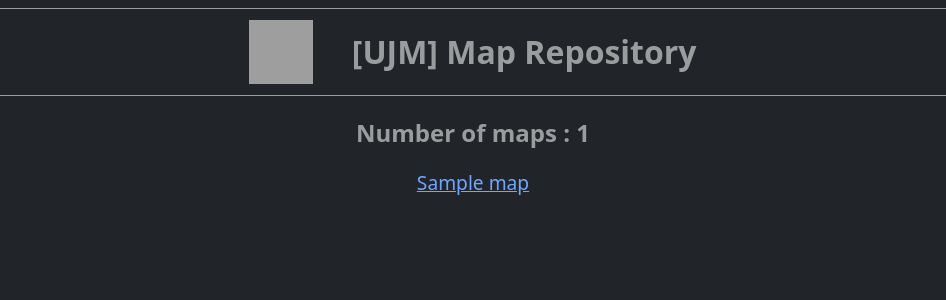
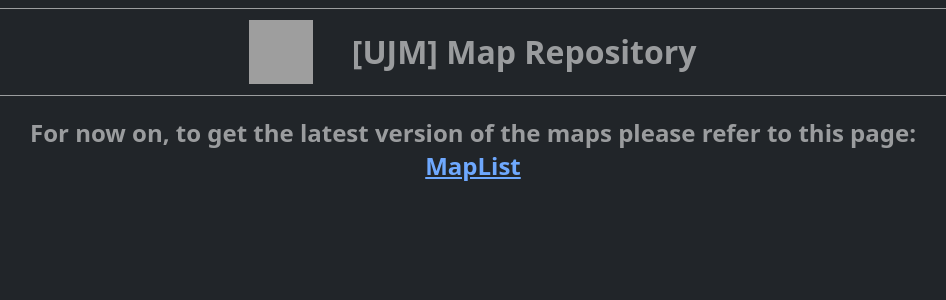
Before and after one commit to AntoineMeresse/UrbanTerror_Discord_Bridge, a FastAPI app: template templates/maplist.html in a window 1280 px wide. Shown: the top 300 px of the page, without its empty margins (167-1113 px from the left). Run offline with FastAPI, Linux system fonts and the light colour scheme; the template is opened without the code that fills it: most values are stand-ins (such as "Sample title", 1, 10 or a date in 2020); parts of the project's set-up code (start-up, migrations or seed data) failed here and were passed over; grey boxes are pictures that could not be loaded.

Commit message:
chore: refer to ujm website

```diff
--- a/templates/maplist.html
+++ b/templates/maplist.html
@@ -59,10 +59,10 @@
             <h1>[UJM] Map Repository</h1>
         </div>
         <div class="maplist">
-            <h2>Number of maps : {{number}}</h2>
-            {% for map in maps %}
+            <h2>For now on, to get the latest version of the maps please refer to this page: <a href="https://urtjumpmaps.com/maplist/">MapList</a></h2>
+            <!-- {% for map in maps %}
                 <p><a href=q3ut4/{{map}}>{{map}}</a></p>
-            {% endfor %}
+            {% endfor %} -->
         </div>
     </div>
 </body>
```
